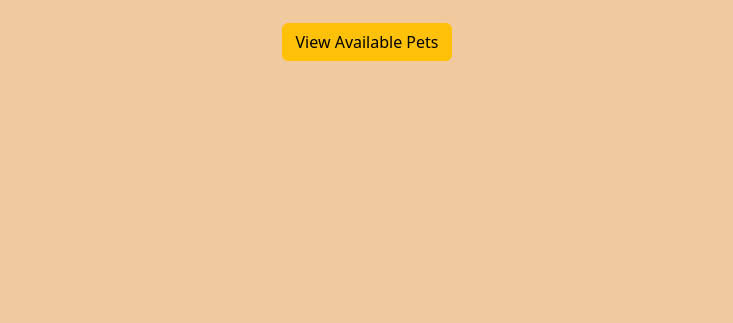
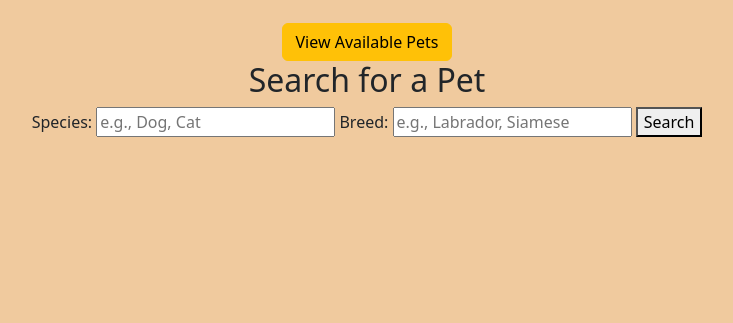
Before and after one commit to rickykrissel/cop4710_proj, a Flask app: page / in a window 1280 px wide. Shown: the part 477-800 px from the top of the page, without its empty margins (273-1006 px from the left). Run offline with Flask 3, Linux system fonts and the light colour scheme.

Commit message:
Added search feature

```diff
--- /dev/null
+++ b/AdvancedFeatures.sql
@@ -0,0 +1,19 @@
+DROP VIEW IF EXISTS vw_match_scores;
+CREATE VIEW vw_match_scores AS
+SELECT
+    a.adopter_id,
+    p.pet_id,
+    a.adopter_name,
+    p.pet_name,
+    a.age,
+	CASE
+		WHEN p.species = 'Dog' AND a.age BETWEEN 25 AND 40 THEN 100
+		WHEN p.species = 'Dog' AND a.age BETWEEN 41 AND 55 THEN 90
+		WHEN p.species = 'Cat' AND a.age BETWEEN 20 AND 35 THEN 95
+		WHEN p.species = 'Cat' AND a.age BETWEEN 36 AND 50 THEN 80
+		ELSE 60
+	END AS match_score
+FROM Adopter a
+JOIN Submits s ON a.adopter_id = s.adopter_id
+JOIN AdoptionApplication aa ON s.application_id = aa.application_id
+JOIN Pet p ON aa.pet_id = p.pet_id;
--- a/CreateTables.sql
+++ b/CreateTables.sql
@@ -1,3 +1,4 @@
+CREATE DATABASE IF NOT EXISTS pet_adoption;
 CREATE TABLE Shelter (
     shelter_name VARCHAR(100) NOT NULL,
     location VARCHAR(100) NOT NULL,
@@ -36,7 +37,7 @@ CREATE TABLE Staff (
 
 CREATE TABLE AdoptionApplication (
     application_id INTEGER AUTO_INCREMENT NOT NULL,
-    pplication_date DATE NOT NULL,
+    application_date DATE NOT NULL,
     application_status ENUM('Pending', 'Approved', 'Rejected') NOT NULL,
     pet_id INTEGER NOT NULL,
     PRIMARY KEY (application_id),
--- a/app.py
+++ b/app.py
@@ -9,11 +9,47 @@ def get_db_connection():
     connection = mysql.connector.connect(
         host='localhost',
         user='root',
-        password='password',
+        password='Pa$$w0rd#4569',
         database='pet_adoption'
     )
     return connection
 
+#Search Pets by Breed and/or Species
+@app.route('/search', methods=['GET', 'POST'])
+def search():
+    if request.method == 'POST':
+        species = request.form.get('species', '').strip()
+        breed = request.form.get('breed', '').strip()
+    else:
+        species = request.args.get('species', '').strip()
+        breed = request.args.get('breed', '').strip()
+
+    conn = get_db_connection()
+    cursor = conn.cursor(dictionary=True)
+
+    query = "SELECT * FROM Pet WHERE 1=1"
+    params = []
+
+    if species:
+        query += " AND species LIKE %s"
+        params.append(f"%{species}%")
+
+    if breed:
+        query += " AND breed LIKE %s"
+        params.append(f"%{breed}%")
+
+    cursor.execute(query, params)
+    results = cursor.fetchall()
+
+    cursor.close()
+    conn.close()
+
+    return render_template(
+        'search_results.html',
+        pets=results,
+        species=species,
+        breed=breed
+    )
 
 #Home Page
 @app.route('/')
@@ -47,7 +83,7 @@ def pet_details(pet_id):
     cursor.close()
     conn.close()
 
-    return render_template('pet_details.html', pet=pet)
+    return render_template('petdetails.html', pet=pet)
 
 
 #Adoption Application
@@ -209,6 +245,29 @@ def delete_application(app_id):
 
     return redirect(url_for('admin'))
 
+#Match Compatibility of Applicant with Available Pets
+@app.route('/matches')
+def matches():
+    conn = get_db_connection()
+    cursor = conn.cursor(dictionary=True)
+
+    cursor.execute("""
+        SELECT *
+        FROM vw_match_scores v
+        WHERE match_score = (
+            SELECT MAX(match_score)
+            FROM vw_match_scores
+            WHERE pet_id = v.pet_id
+        )
+        ORDER BY pet_id
+    """)
+
+    matches = cursor.fetchall()
+
+    cursor.close()
+    conn.close()
+
+    return render_template('matches.html', matches=matches)
 
 #Run App
 if __name__ == '__main__':
--- a/templates/admin.html
+++ b/templates/admin.html
@@ -27,11 +27,11 @@
             <td>{{ app.pet_name }}</td>
             <td>{{ app.application_status }}</td>
             <td>
-                <a href="/approve/{{ app.id }}" class="btn btn-success btn-sm">
+                <a href="/approve/{{ app.application_id }}" class="btn btn-success btn-sm">
                     Approve
                 </a>
 
-                <a href="/reject/{{ app.id }}" class="btn btn-danger btn-sm">
+                <a href="/reject/{{ app.application_id }}" class="btn btn-danger btn-sm">
                     Reject
                 </a>
                 <a href="{{ url_for('delete_application', app_id=app.application_id) }}"
--- a/templates/apply.html
+++ b/templates/apply.html
@@ -7,7 +7,7 @@
 
 <div class="mb-3">
 <label class="form-label">Name</label>
-<input type="text" name="name" class="form-control" required>
+<input type="text" name="adopter_name" class="form-control" required>
 </div>
 
 <div class="mb-3">
@@ -16,8 +16,8 @@
 </div>
 
 <div class="mb-3">
-<label class="form-label">Phone</label>
-<input type="text" name="phone" class="form-control">
+<label class="form-label">Age</label>
+<input type="number" name="age" class="form-control" required>
 </div>
 
 <div class="mb-3">
--- a/templates/base.html
+++ b/templates/base.html
@@ -31,6 +31,9 @@
         <li class="nav-item">
           <a class="nav-link" href="/admin">Admin</a>
         </li>
+        <li class="nav-item">
+          <a class="nav-link" href="/matches">Matches</a>
+        </li>
       </ul>
     </div>
   </div>
--- a/templates/home.html
+++ b/templates/home.html
@@ -8,5 +8,15 @@
     <br>
     <br>
     <a href="/pets" class="btn btn-warning">View Available Pets</a>
+    <h2>Search for a Pet</h2>
+    <form action="{{ url_for('search') }}" method="POST">
+        <label for="species">Species:</label>
+        <input type="text" id="species" name="species" placeholder="e.g., Dog, Cat">
+
+        <label for="breed">Breed:</label>
+        <input type="text" id="breed" name="breed" placeholder="e.g., Labrador, Siamese">
+
+        <button type="submit">Search</button>
+    </form>
 </div>
 {% endblock %}
```
Also changed, not shown: templates/matches.html (added, +28 -0 lines), templates/search_results.html (added, +51 -0 lines).
